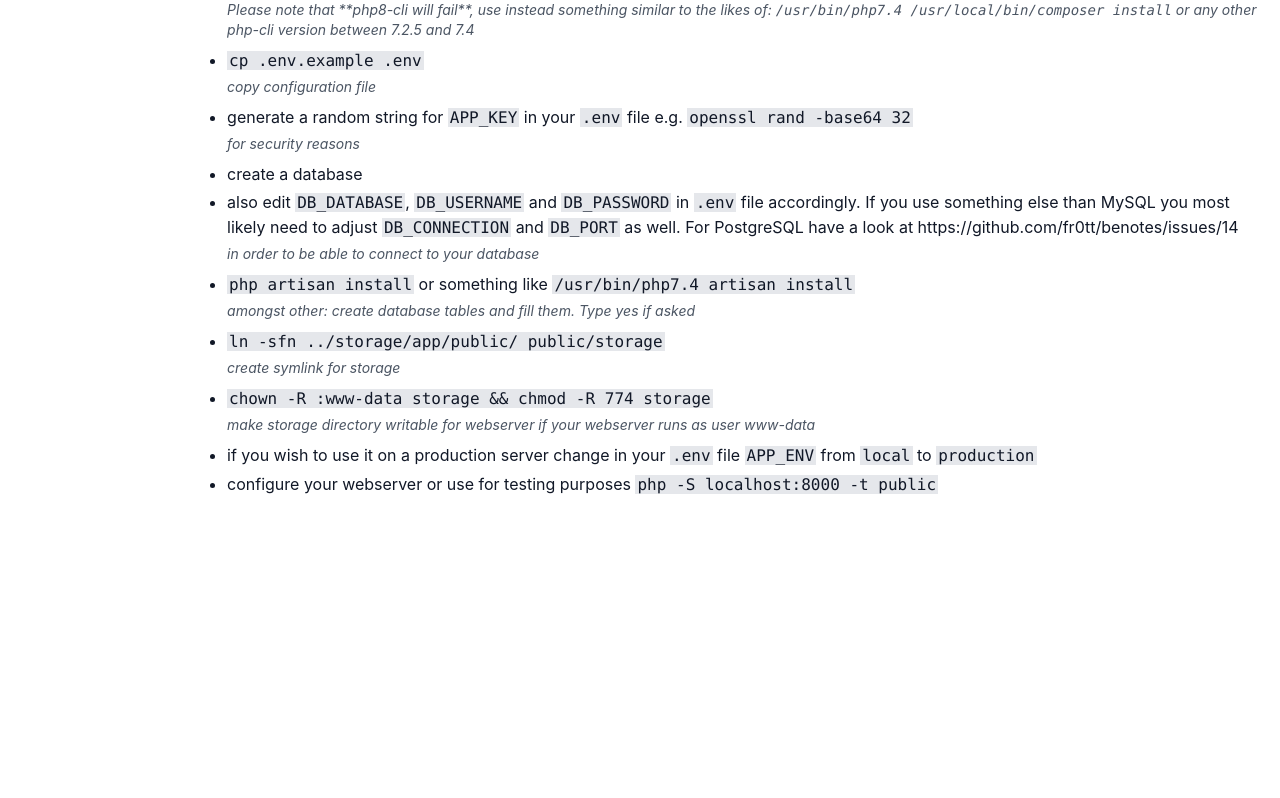
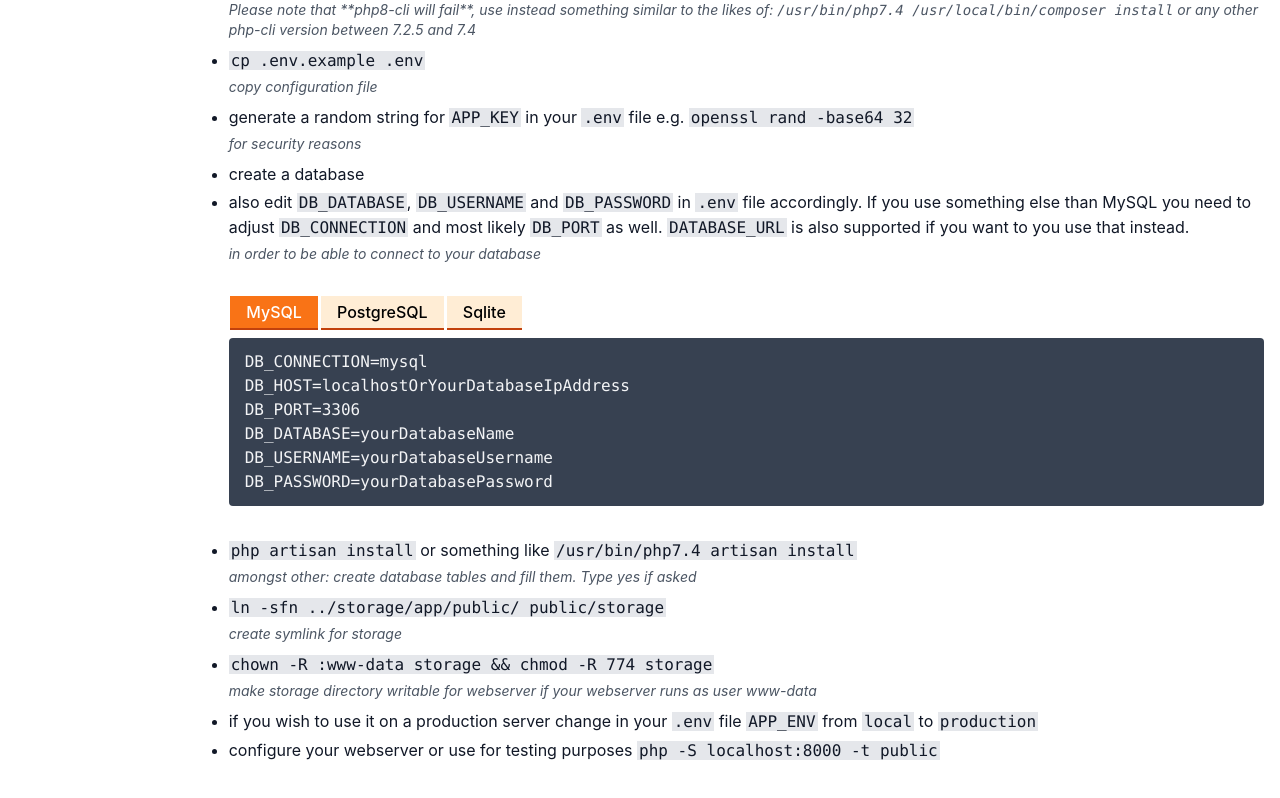
Before and after one commit to fr0tt/benotes-docs, a Nuxt app: page /docs/installation/classic in a window 1280 px wide. Shown: the part 538-1336 px from the top of the page. Before the commit the page ends 1099 px from the top, so only its background shows below. Built offline with nearby package versions, Linux system fonts and the light colour scheme.

Commit message:
use tabs for db config

```diff
--- a/pages/docs/installation/classic.vue
+++ b/pages/docs/installation/classic.vue
@@ -1,19 +1,8 @@
 <template>
-  <div> <!-- necessary ? -->
 
-    <!--
-    <Tabs>
-      <Tab name="MySQL">
-        MySQL version text
-      </Tab>
-      <Tab name="PostgreSQL">
-        postgre text blabla
-      </Tab>
-    </Tabs>
-    -->
     <Headline>Manual Installation</Headline>
 
-    <SubHeadline>Prerequisite</SubHeadline>
+    <SubHeadline>Prerequisites</SubHeadline>
 
     <ul>
         <li>
@@ -23,7 +12,9 @@
             composer (<a href="https://getcomposer.org" target="_blank">https://getcomposer.org</a>)
         </li>
         <li>PHP ≥ 7.2.5</li>
-        <li>MySQL, Postgres, SQLite or SQL Server (currently only MySQL and PostgreSQL and SQLite were tested)</li>
+        <li>MySQL, Postgres, SQLite or SQL Server (currently only MySQL and PostgreSQL and SQLite
+          were tested)
+        </li>
     </ul>
 
     <SubHeadline>Installation</SubHeadline>
@@ -37,7 +28,9 @@
             <code>composer install</code>
             <Comment>
                 install dependencies accordingly to your php version.
-                <br> Please note that **php8-cli will fail**, use instead something similar to the likes of: <code>/usr/bin/php7.4 /usr/local/bin/composer install</code> or any other php-cli version between 7.2.5 and 7.4
+                <br> Please note that **php8-cli will fail**, use instead something similar to the
+                likes of: <code>/usr/bin/php7.4 /usr/local/bin/composer install</code> or any
+                other php-cli version between 7.2.5 and 7.4
             </Comment>
         </li>
         <li>
@@ -45,18 +38,49 @@
           <Comment>copy configuration file</Comment>
         </li>
         <li>
-          generate a random string for <code>APP_KEY</code> in your <code>.env</code> file e.g. <code>openssl rand -base64 32</code>
+          generate a random string for <code>APP_KEY</code> in your <code>.env</code> file e.g.
+          <code>openssl rand -base64 32</code>
           <Comment>for security reasons</Comment>
         </li>
         <li>
           create a database
         </li>
         <li>
-          also edit <code>DB_DATABASE</code>, <code>DB_USERNAME</code> and <code>DB_PASSWORD</code> in <code>.env</code> file accordingly.
-          If you use something else than MySQL you most likely need to adjust <code>DB_CONNECTION</code> and <code>DB_PORT</code> as well.
-          For PostgreSQL have a look at https://github.com/fr0tt/benotes/issues/14
+          also edit <code>DB_DATABASE</code>, <code>DB_USERNAME</code> and <code>DB_PASSWORD</code>
+          in <code>.env</code> file accordingly.
+          If you use something else than MySQL you need to adjust
+          <code>DB_CONNECTION</code> and most likely <code>DB_PORT</code> as well.
+          <code>DATABASE_URL</code> is also supported if you want to you use that instead.
           <Comment>in order to be able to connect to your database</Comment>
         </li>
+      </ul>
+
+      <Tabs>
+        <Tab name="MySQL">
+          <pre><code>DB_CONNECTION=mysql
+DB_HOST=localhostOrYourDatabaseIpAddress
+DB_PORT=3306
+DB_DATABASE=yourDatabaseName
+DB_USERNAME=yourDatabaseUsername
+DB_PASSWORD=yourDatabasePassword</code></pre>
+        </Tab>
+        <Tab name="PostgreSQL">
+          <pre><code>DB_CONNECTION=pgsql
+DB_HOST=localhostOrYourDatabaseIpAddress
+DB_PORT=5432
+DB_DATABASE=yourDatabaseName
+DB_USERNAME=yourDatabaseUsername
+DB_PASSWORD=yourDatabasePassword</code></pre>
+        </Tab>
+        <Tab name="Sqlite">
+          <pre><code>
+DB_CONNECTION=sqlite
+DB_DATABASE=storage/database.sqlite
+          </code></pre>
+        </Tab>
+      </Tabs>
+
+      <ul>
         <li>
           <code>php artisan install</code> or something like <code>/usr/bin/php7.4 artisan install</code>
           <Comment>amongst other: create database tables and fill them. Type yes if asked</Comment>
@@ -70,13 +94,13 @@
           <Comment>make storage directory writable for webserver if your webserver runs as user www-data</Comment>
         </li>
         <li>
-          if you wish to use it on a production server change in your <code>.env</code> file <code>APP_ENV</code> from <code>local</code> to <code>production</code>
+          if you wish to use it on a production server change in your <code>.env</code> file
+          <code>APP_ENV</code> from <code>local</code> to <code>production</code>
         </li>
         <li>
           configure your webserver or use for testing purposes <code>php -S localhost:8000 -t public</code>
         </li>
       </ul>
-  </div>
 </template>
 
 
```
